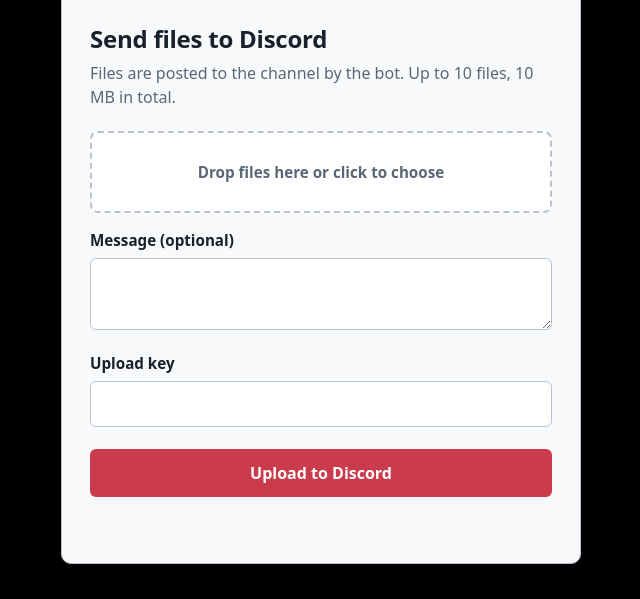
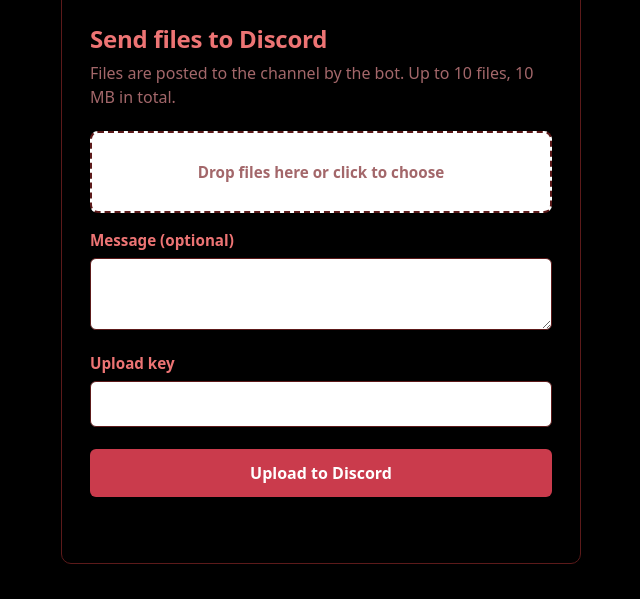
Before and after one commit to Svacinka/uplot, a plain HTML site: page index.html in a window 1280 px wide. Shown: the part 201-800 px from the top of the page, without its empty margins (319-959 px from the left). Drawn offline with Linux system fonts and the light colour scheme.

Commit message:
Update CSS variables for color scheme

```diff
--- a/index.html
+++ b/index.html
@@ -62,10 +62,10 @@
   }
   :root {
     --paper: #000000;
-    --panel: #f7f9fb;
-    --ink: #17202b;
-    --muted: #5b6776;
-    --line: #b9c3d0;
+    --panel: #000000;
+    --ink: #ed7474;
+    --muted: #a3676a;
+    --line: #5c1a1a;
     --accent: #ca3b4c;
     --ok: #1f7a4d;
     --err: #b3261e;
```
